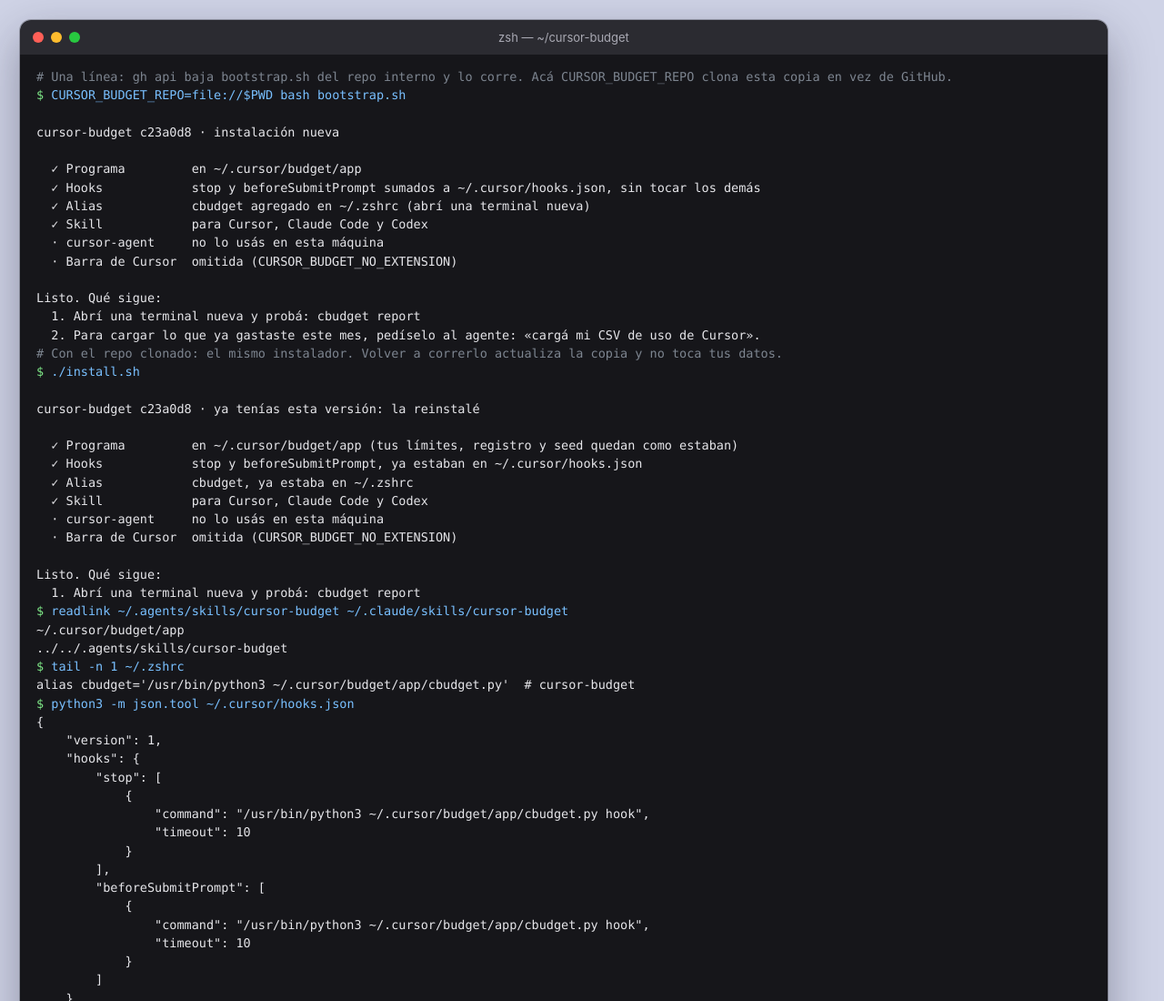
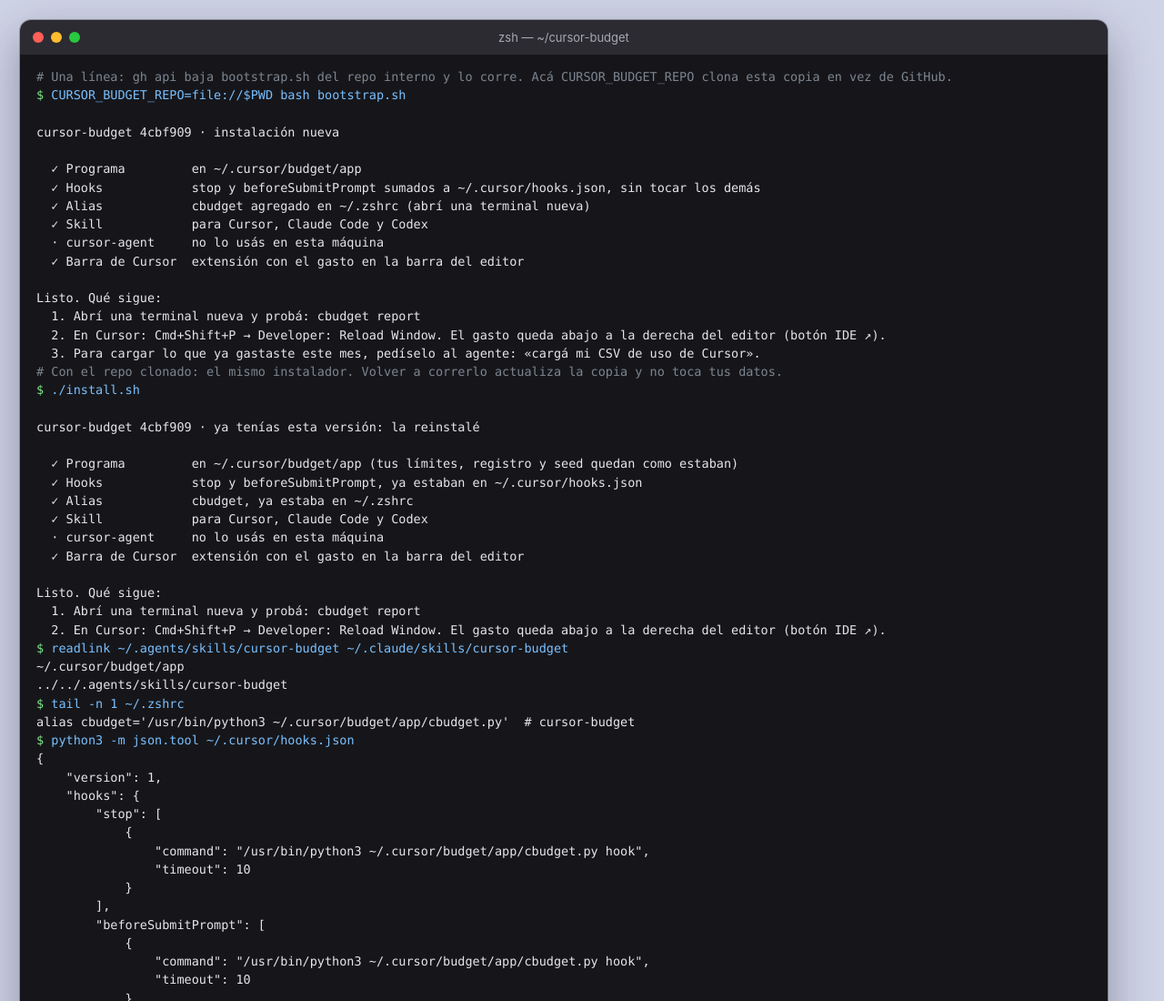
Before and after one commit to josefigueredo/cursor-budget, a plain HTML site: page docs/img/src/terminal-instalar.html in a window 1280 px wide. Shown: the top 1100 px of the page at 91% size. Drawn offline with Linux system fonts and the light colour scheme.

Commit message:
chore(docs): captures rerun deterministically, and only the ones named
capturas.sh gives the captured commands a fixed clock (a sitecustomize on PYTHONPATH, the tests' time) and the tests' time zone, so a second run changes nothing. Names limit what is rewritten; instalar always runs because uso and hook need it. The install capture now shows the extension row and the reload step, as a real install does.

```diff
--- a/docs/img/src/terminal-instalar.html
+++ b/docs/img/src/terminal-instalar.html
@@ -8,32 +8,34 @@
 .p{color:#7ee787}.c{color:#7d8590}.o{color:#e6e6ea}.k{color:#79c0ff}.a{color:#d2a8ff}.u{color:#ffa657}</style><div class="win" style="width:1196px"><div class="bar"><div class="dots"><span class="r"></span><span class="y"></span><span class="g"></span></div><div class="ttl">zsh — ~/cursor-budget</div></div><div class="term"><span class="c"># Una línea: gh api baja bootstrap.sh del repo interno y lo corre. Acá CURSOR_BUDGET_REPO clona esta copia en vez de GitHub.</span>
 <span class="p">$</span> <span class="k">CURSOR_BUDGET_REPO=file://$PWD bash bootstrap.sh</span>
 <span class="o"></span>
-<span class="o">cursor-budget c23a0d8 · instalación nueva</span>
+<span class="o">cursor-budget 4cbf909 · instalación nueva</span>
 <span class="o"></span>
 <span class="o">  ✓ Programa         en ~/.cursor/budget/app</span>
 <span class="o">  ✓ Hooks            stop y beforeSubmitPrompt sumados a ~/.cursor/hooks.json, sin tocar los demás</span>
 <span class="o">  ✓ Alias            cbudget agregado en ~/.zshrc (abrí una terminal nueva)</span>
 <span class="o">  ✓ Skill            para Cursor, Claude Code y Codex</span>
 <span class="o">  · cursor-agent     no lo usás en esta máquina</span>
-<span class="o">  · Barra de Cursor  omitida (CURSOR_BUDGET_NO_EXTENSION)</span>
+<span class="o">  ✓ Barra de Cursor  extensión con el gasto en la barra del editor</span>
 <span class="o"></span>
 <span class="o">Listo. Qué sigue:</span>
 <span class="o">  1. Abrí una terminal nueva y probá: cbudget report</span>
-<span class="o">  2. Para cargar lo que ya gastaste este mes, pedíselo al agente: «cargá mi CSV de uso de Cursor».</span>
+<span class="o">  2. En Cursor: Cmd+Shift+P → Developer: Reload Window. El gasto queda abajo a la derecha del editor (botón IDE ↗).</span>
+<span class="o">  3. Para cargar lo que ya gastaste este mes, pedíselo al agente: «cargá mi CSV de uso de Cursor».</span>
 <span class="c"># Con el repo clonado: el mismo instalador. Volver a correrlo actualiza la copia y no toca tus datos.</span>
 <span class="p">$</span> <span class="k">./install.sh</span>
 <span class="o"></span>
-<span class="o">cursor-budget c23a0d8 · ya tenías esta versión: la reinstalé</span>
+<span class="o">cursor-budget 4cbf909 · ya tenías esta versión: la reinstalé</span>
 <span class="o"></span>
 <span class="o">  ✓ Programa         en ~/.cursor/budget/app (tus límites, registro y seed quedan como estaban)</span>
 <span class="o">  ✓ Hooks            stop y beforeSubmitPrompt, ya estaban en ~/.cursor/hooks.json</span>
 <span class="o">  ✓ Alias            cbudget, ya estaba en ~/.zshrc</span>
 <span class="o">  ✓ Skill            para Cursor, Claude Code y Codex</span>
 <span class="o">  · cursor-agent     no lo usás en esta máquina</span>
-<span class="o">  · Barra de Cursor  omitida (CURSOR_BUDGET_NO_EXTENSION)</span>
+<span class="o">  ✓ Barra de Cursor  extensión con el gasto en la barra del editor</span>
 <span class="o"></span>
 <span class="o">Listo. Qué sigue:</span>
 <span class="o">  1. Abrí una terminal nueva y probá: cbudget report</span>
+<span class="o">  2. En Cursor: Cmd+Shift+P → Developer: Reload Window. El gasto queda abajo a la derecha del editor (botón IDE ↗).</span>
 <span class="p">$</span> <span class="k">readlink ~/.agents/skills/cursor-budget ~/.claude/skills/cursor-budget</span>
 <span class="o">~/.cursor/budget/app</span>
 <span class="o">../../.agents/skills/cursor-budget</span>
```
Also changed, not shown: docs/img/src/terminal-hook.html (+3 -3 lines), README.md, docs/img/terminal-hook.png, docs/img/terminal-instalar.png, 2 other files.
